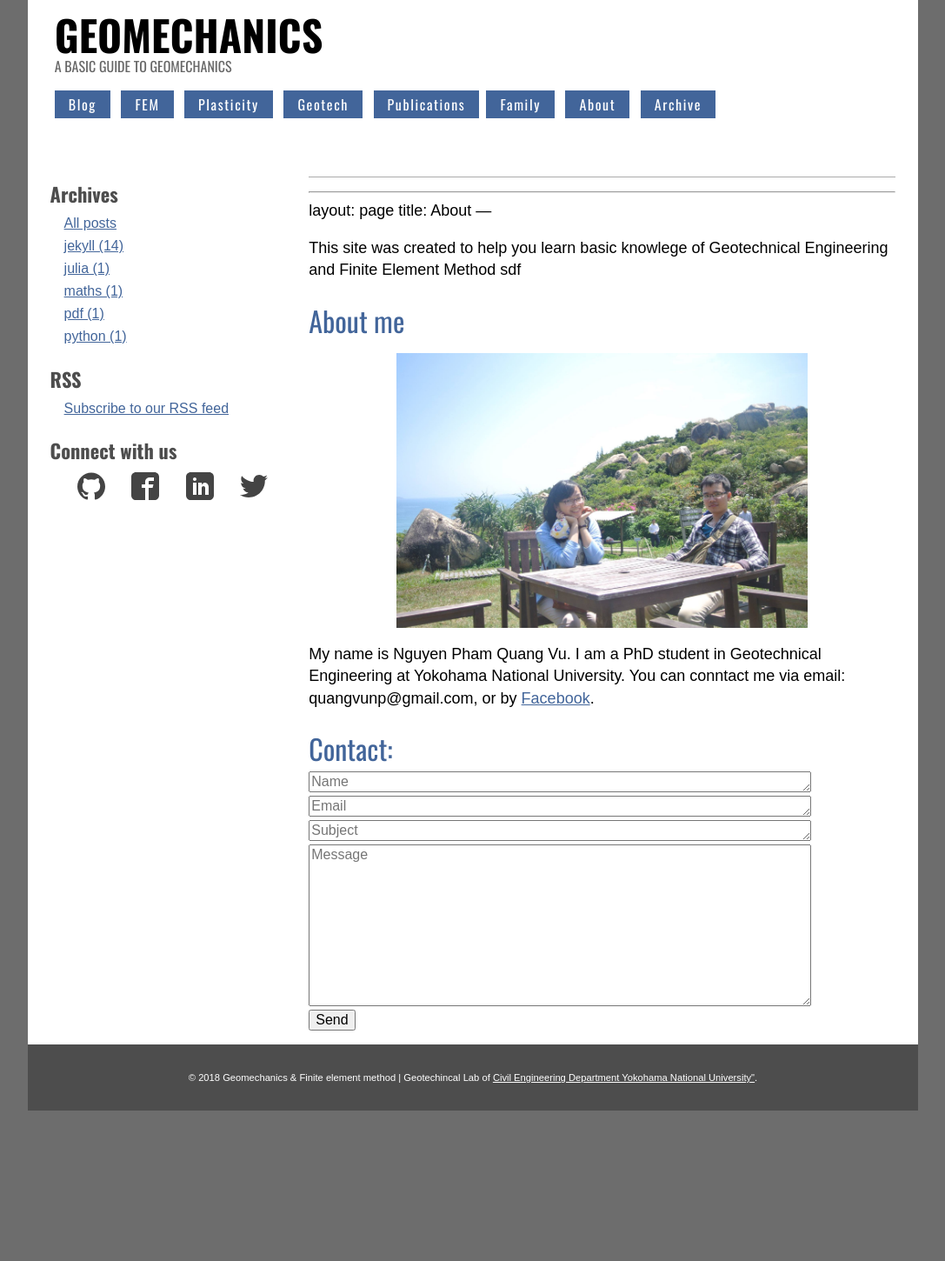
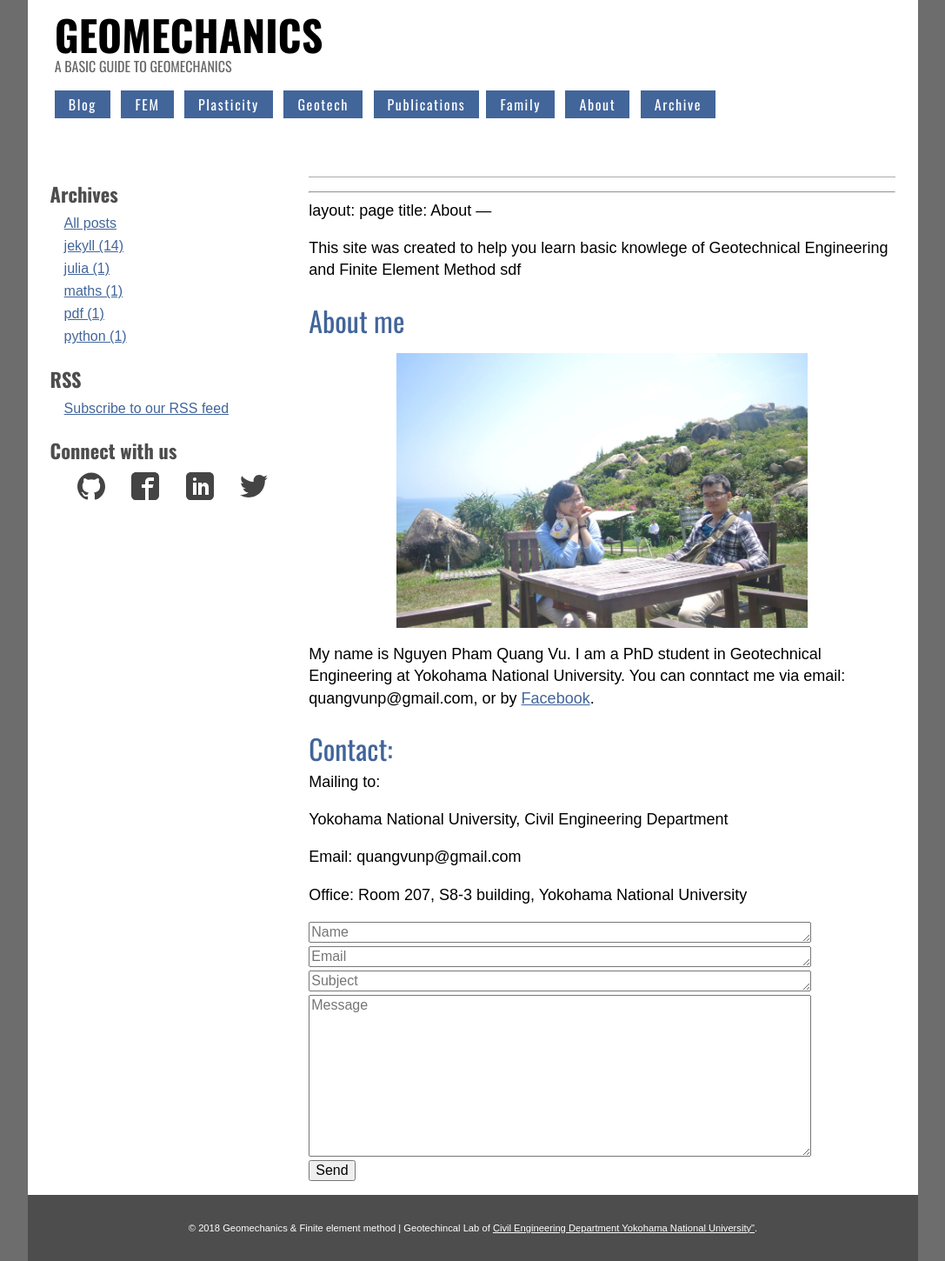
Before and after one commit to quangvunp/geomechanics, a Jekyll site: the page built from about.md, in a window 1280 px wide. Shown: the whole page at 87% size, without its empty margins (96-1183 px from the left). Built offline with Jekyll 4.4.1, drawn with Linux system fonts in a browser that asks for light colours; our own code applies the rules of GitHub Pages for plain Markdown files; before the commit the page ends 1277 px from its top, so only the background shows below that.

Commit message:
Update about.md

```diff
--- a/about.md
+++ b/about.md
@@ -13,6 +13,17 @@ sdf
 My name is Nguyen Pham Quang Vu. I am a PhD student in Geotechnical Engineering at Yokohama National University. You can conntact me via email: quangvunp@gmail.com, or by [Facebook]("https://www.facebook.com/quangvu.np").
 
 ## Contact:
+Mailing to:
+
+Yokohama National University, Civil Engineering Department
+
+Email:
+quangvunp@gmail.com
+
+Office:
+Room 207, S8-3 building, Yokohama National University
+
+
 
 <form action="https://formspree.io/quangvunp@gmail.com"
      method="POST">
```
